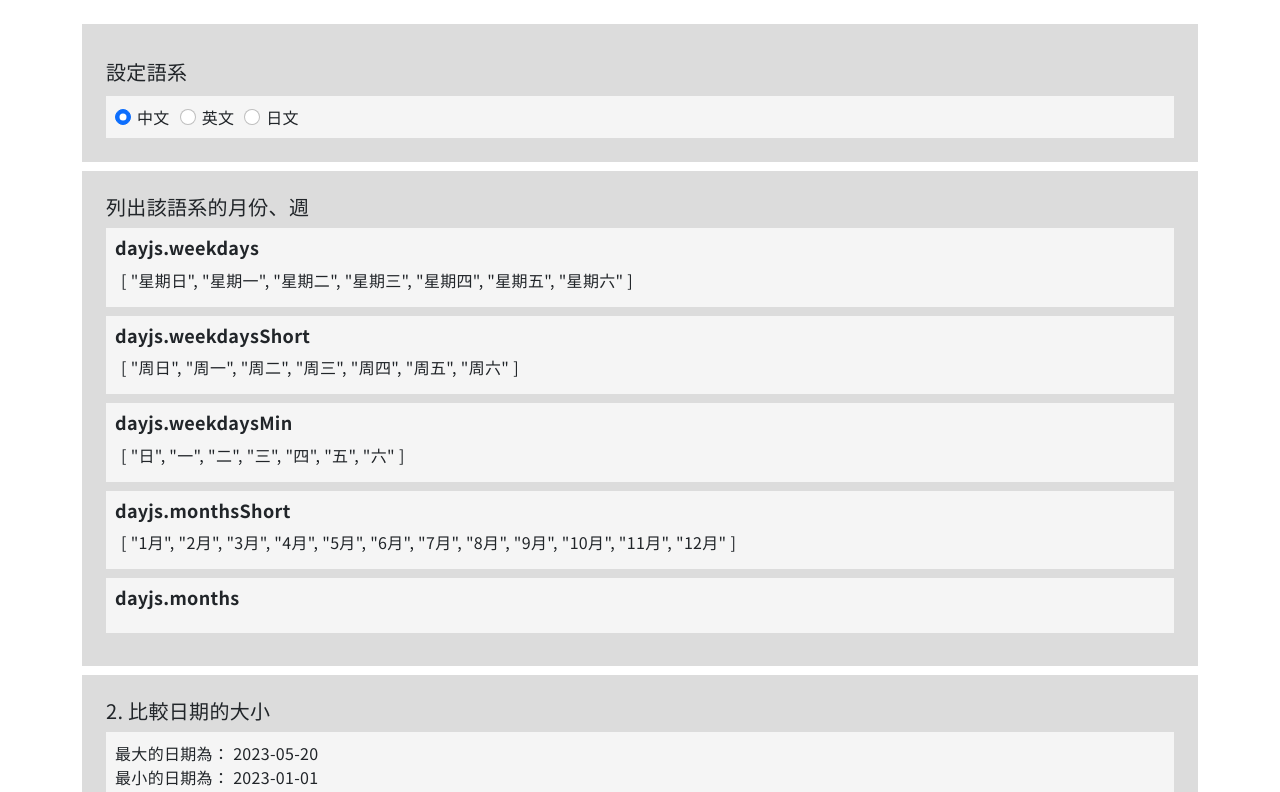
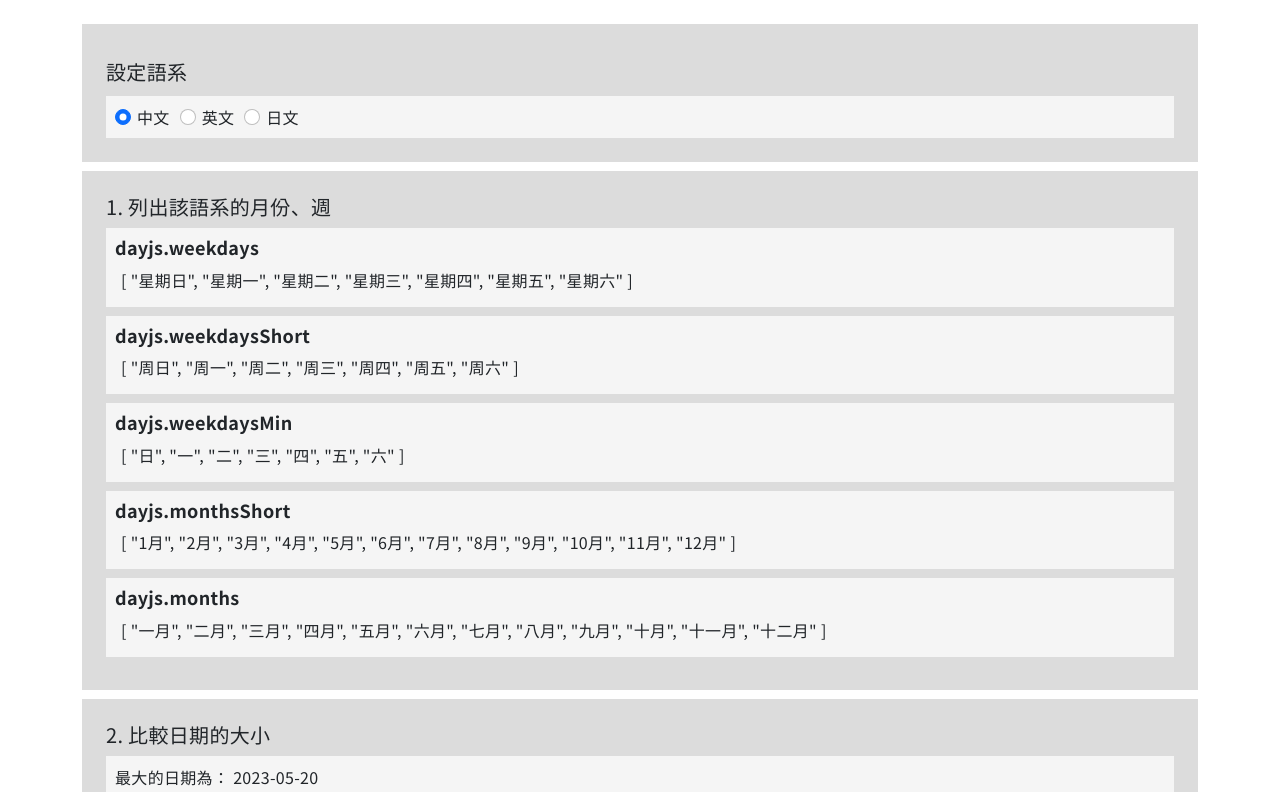
Before and after one commit to MizuYang/day.js, a Vue app: page /#/ in a window 1280 px wide. Shown: the top 792 px of the page. Built offline with nearby package versions, Linux system fonts and the light colour scheme.

Commit message:
修正 Demo1列出該語系的月份、週: months未顯示的錯誤

```diff
--- a/src/components/Demo1列出該語系的月份和週.vue
+++ b/src/components/Demo1列出該語系的月份和週.vue
@@ -1,6 +1,6 @@
 <template>
   <section class="bg-gainsboro mb-3 p-10">
-    <h2 class="text-20 mb-3">列出該語系的月份、週</h2>
+    <h2 class="text-20 mb-3">1. 列出該語系的月份、週</h2>
     <div class="bg-whitesmoke mb-3 p-3">
       <h3 class="text-18 fw-bold-7 mb-1">dayjs.weekdays</h3>
       <p class="p-2">
--- a/src/stores/demo1Store.js
+++ b/src/stores/demo1Store.js
@@ -43,6 +43,7 @@ export const useDemo1Store = defineStore('demo1Store', () => {
     weekdaysShort,
     weekdaysMin,
     monthsShort,
+    months,
     列出該語系的月份和週
   }
 })
```
